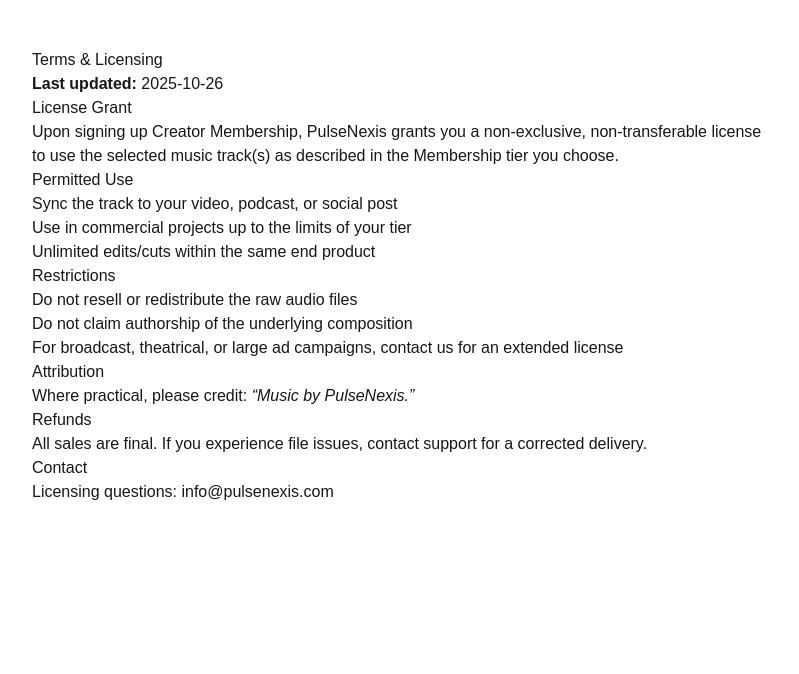
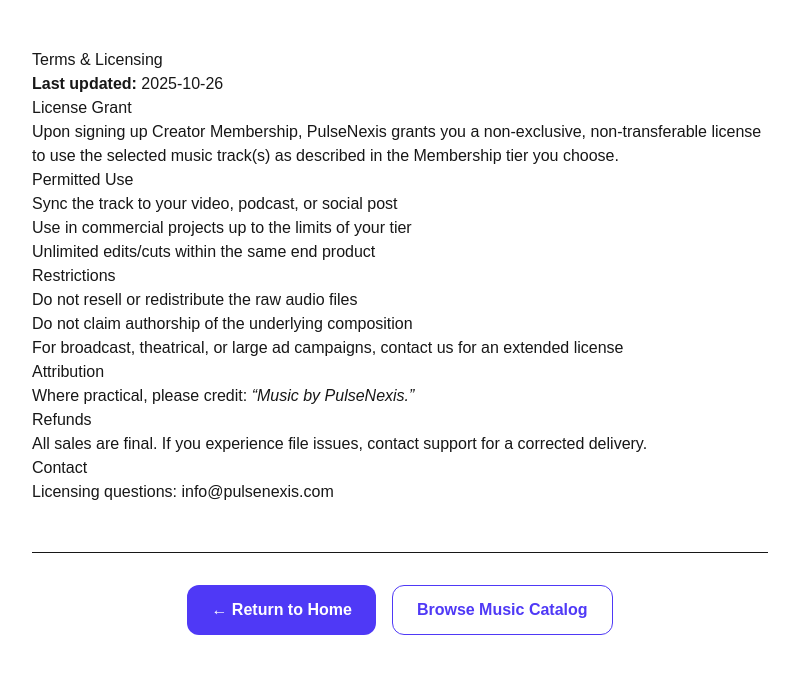
Before and after one commit to clbakerx/Pulsenexis-Enterprise, a Next.js app: page /terms in a window 1280 px wide. Shown: the top 674 px of the page, without its empty margins (240-1039 px from the left). Built offline with nearby package versions, Linux system fonts and the light colour scheme.

Commit message:
Add navigation links to Terms and Privacy pages - Return to Home and Browse Music Catalog buttons

```diff
--- a/app/privacy/page.tsx
+++ b/app/privacy/page.tsx
@@ -1,3 +1,5 @@
+import Link from "next/link";
+
 export const metadata = {
   title: "Privacy Policy • PulseNexis",
   description: "How PulseNexis collects, uses, and protects your data.",
@@ -48,6 +50,23 @@ export default function PrivacyPage() {
       <p>
         For privacy questions, contact <a href="mailto:info@pulsenexis.com">info@pulsenexis.com</a>.
       </p>
+
+      <div className="not-prose mt-12 border-t pt-8">
+        <div className="flex flex-wrap gap-4 justify-center">
+          <Link
+            href="/"
+            className="inline-flex items-center rounded-xl bg-indigo-600 px-6 py-3 font-semibold text-white transition hover:bg-indigo-700"
+          >
+            ← Return to Home
+          </Link>
+          <Link
+            href="/catalog"
+            className="inline-flex items-center rounded-xl border border-indigo-600 px-6 py-3 font-semibold text-indigo-600 transition hover:bg-indigo-50"
+          >
+            Browse Music Catalog
+          </Link>
+        </div>
+      </div>
     </main>
   );
 }
--- a/app/terms/page.tsx
+++ b/app/terms/page.tsx
@@ -1,3 +1,5 @@
+import Link from "next/link";
+
 export const metadata = {
   title: "Terms & Licensing • PulseNexis",
   description: "License grant, usage rules, and limitations for PulseNexis music.",
@@ -38,12 +40,28 @@ export default function TermsPage() {
       <p>
         All sales are final. If you experience file issues, contact support for a corrected delivery.
       </p>
+
+      <h2>Contact</h2>
       <p>
-      <h2>Contact</h2>
-
-
         Licensing questions: <a href="mailto:info@pulsenexis.com">info@pulsenexis.com</a>
       </p>
+
+      <div className="not-prose mt-12 border-t pt-8">
+        <div className="flex flex-wrap gap-4 justify-center">
+          <Link
+            href="/"
+            className="inline-flex items-center rounded-xl bg-indigo-600 px-6 py-3 font-semibold text-white transition hover:bg-indigo-700"
+          >
+            ← Return to Home
+          </Link>
+          <Link
+            href="/catalog"
+            className="inline-flex items-center rounded-xl border border-indigo-600 px-6 py-3 font-semibold text-indigo-600 transition hover:bg-indigo-50"
+          >
+            Browse Music Catalog
+          </Link>
+        </div>
+      </div>
     </main>
   );
 }
```
